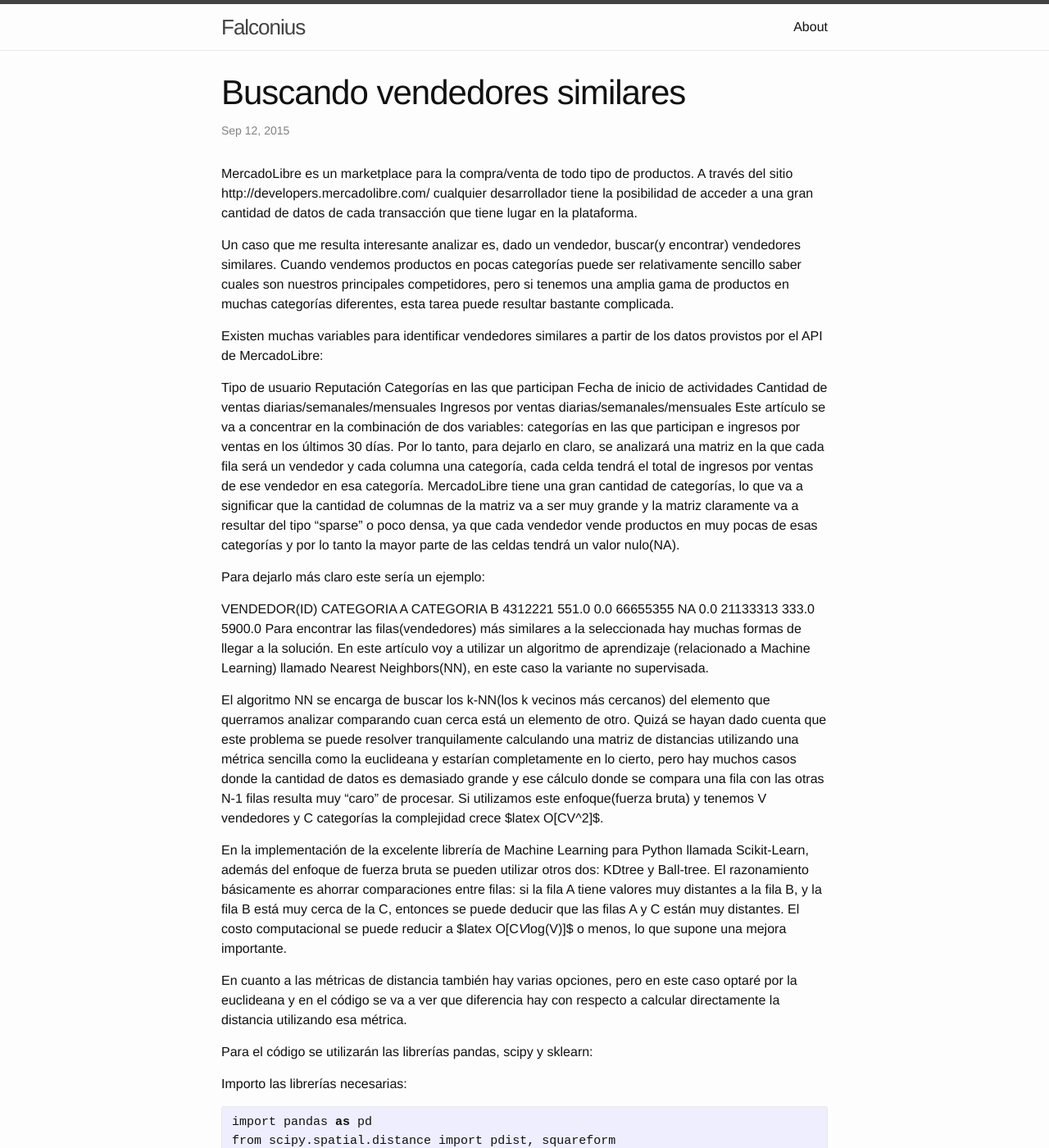
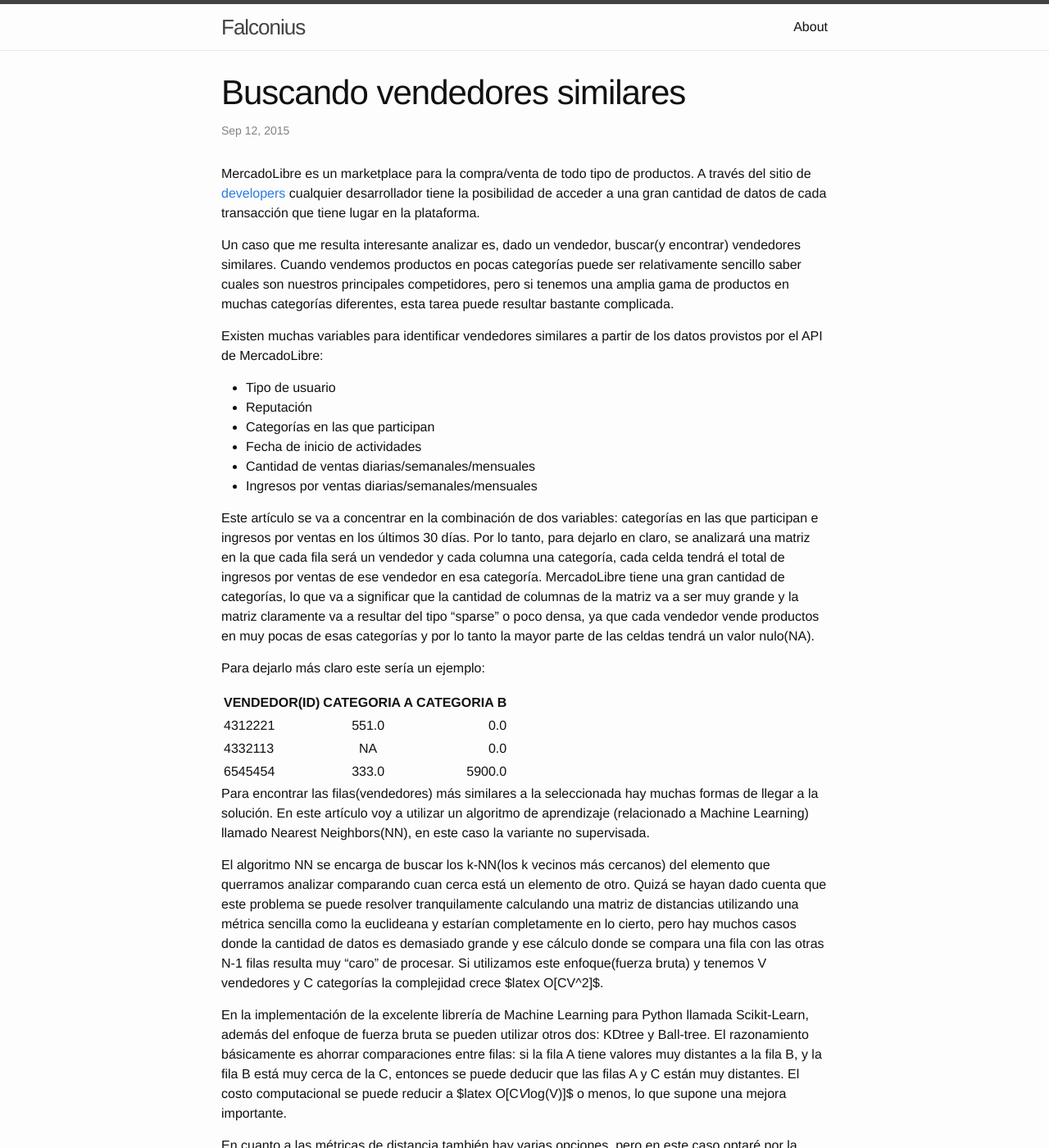
Before and after one commit to mfalcon/mfalcon.github.io, a Jekyll site: the page built from _posts/2015-09-12-buscando-vendedores-similares.markdown, in a window 1280 px wide and 1400 px high. Shown: the whole window at 82% size. Built offline with Jekyll 4.4.1, drawn with Linux system fonts in a browser that asks for light colours.

Commit message:
adding post 4

```diff
--- a/_posts/2015-09-12-buscando-vendedores-similares.markdown
+++ b/_posts/2015-09-12-buscando-vendedores-similares.markdown
@@ -6,26 +6,31 @@ categories: machine_learning python MercadoLibre
 ---
 
 
-MercadoLibre es un marketplace para la compra/venta de todo tipo de productos. A través del sitio http://developers.mercadolibre.com/ cualquier desarrollador tiene la posibilidad de acceder a una gran cantidad de datos de cada transacción que tiene lugar en la plataforma.
+MercadoLibre es un marketplace para la compra/venta de todo tipo de productos. A través del sitio de [developers](http://developers.mercadolibre.com/) cualquier desarrollador tiene la posibilidad de acceder a una gran cantidad de datos de cada transacción que tiene lugar en la plataforma.
 
 Un caso que me resulta interesante analizar es, dado un vendedor, buscar(y encontrar) vendedores similares. Cuando vendemos productos en pocas categorías puede ser relativamente sencillo saber cuales son nuestros principales competidores, pero si tenemos una amplia gama de productos en muchas categorías diferentes, esta tarea puede resultar bastante complicada.
 
 Existen muchas variables para identificar vendedores similares a partir de los datos provistos por el API de MercadoLibre:
 
-Tipo de usuario
-Reputación
-Categorías en las que participan
-Fecha de inicio de actividades
-Cantidad de ventas diarias/semanales/mensuales
-Ingresos por ventas diarias/semanales/mensuales
+- Tipo de usuario
+- Reputación
+- Categorías en las que participan
+- Fecha de inicio de actividades
+- Cantidad de ventas diarias/semanales/mensuales
+- Ingresos por ventas diarias/semanales/mensuales
+
 Este artículo se va a concentrar en la combinación de dos variables: categorías en las que participan e ingresos por ventas en los últimos 30 días. Por lo tanto, para dejarlo en claro, se analizará una matriz en la que cada fila será un vendedor y cada columna una categoría, cada celda tendrá el total de ingresos por ventas de ese vendedor en esa categoría. MercadoLibre tiene una gran cantidad de categorías, lo que va a significar que la cantidad de columnas de la matriz va a ser muy grande y la matriz claramente va a resultar del tipo "sparse" o poco densa, ya que cada vendedor vende productos en muy pocas de esas categorías y por lo tanto la mayor parte de las celdas tendrá un valor nulo(NA).
 
 Para dejarlo más claro este sería un ejemplo:
 
-VENDEDOR(ID)	CATEGORIA A	CATEGORIA B
-4312221	551.0	0.0
-66655355	NA	0.0
-21133313	333.0	5900.0
+
+| VENDEDOR(ID)  | CATEGORIA A   | CATEGORIA B  |
+| ------------- |:-------------:| ------------:|
+| 4312221       | 551.0         |          0.0 |
+| 4332113       | NA            |          0.0 |
+| 6545454       | 333.0         |       5900.0 |
+
+
 Para encontrar las filas(vendedores) más similares a la seleccionada hay muchas formas de llegar a la solución. En este artículo voy a utilizar un algoritmo de aprendizaje (relacionado a Machine Learning) llamado Nearest Neighbors(NN), en este caso la variante no supervisada.
 
 El algoritmo NN se encarga de buscar los k-NN(los k vecinos más cercanos) del elemento que querramos analizar comparando cuan cerca está un elemento de otro. Quizá se hayan dado cuenta que este problema se puede resolver tranquilamente calculando una matriz de distancias utilizando una métrica sencilla como la euclideana y estarían completamente en lo cierto, pero hay muchos casos donde la cantidad de datos es demasiado grande y ese cálculo donde se compara una fila con las otras N-1 filas resulta muy "caro" de procesar. Si utilizamos este enfoque(fuerza bruta) y tenemos V vendedores y C categorías la complejidad crece $latex O[CV^2]$.
```
